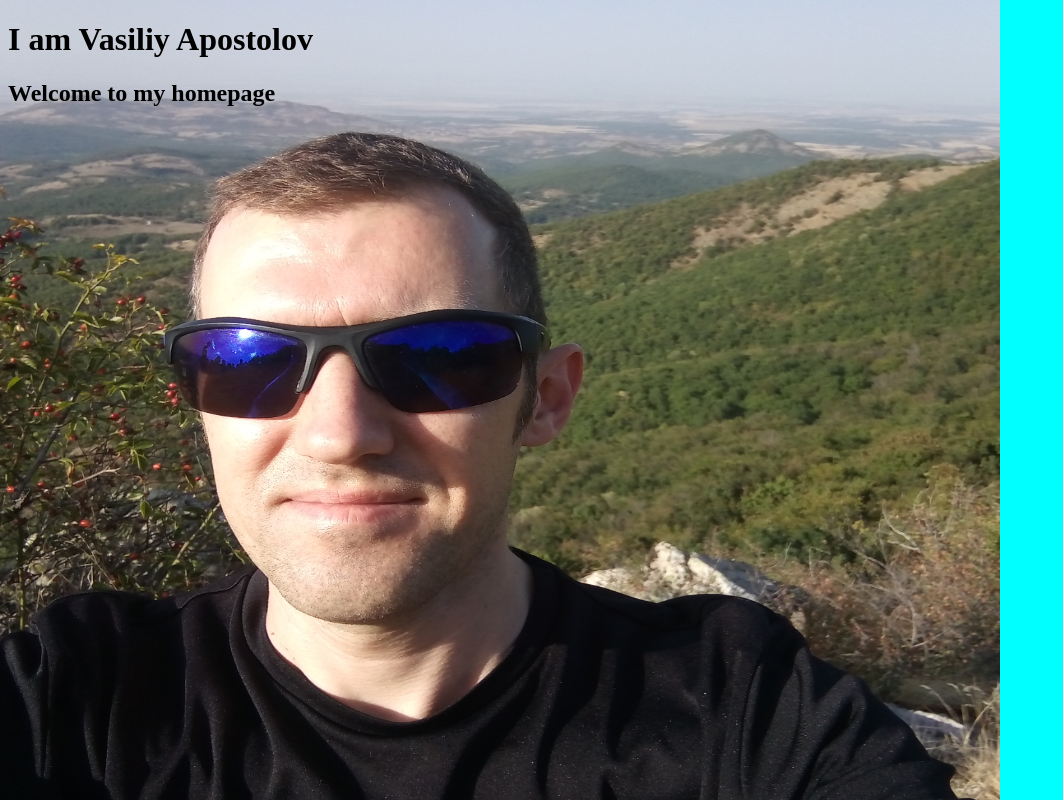
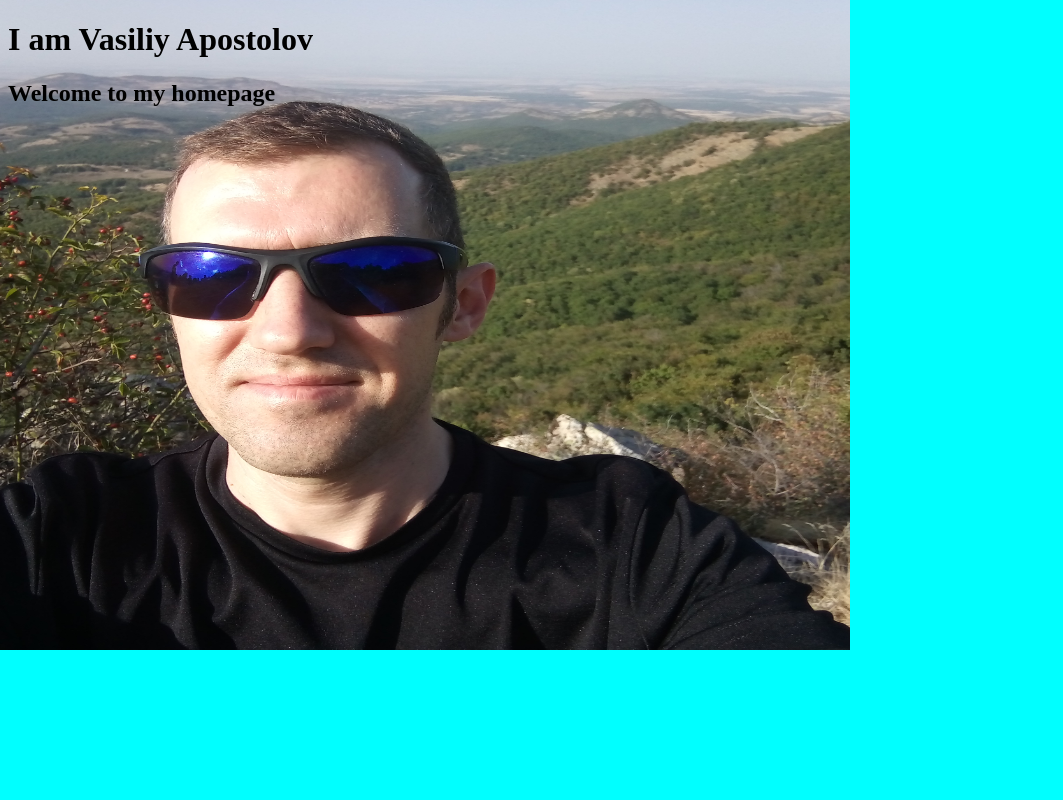
Before and after one commit to Vasville/project, a plain HTML site: page apostolov-v-s.net/index.html in a window 1280 px wide. Shown: the whole page, without its empty margins (0-1063 px from the left). Drawn offline with Linux system fonts and the light colour scheme.

Commit message:
for begin 3

```diff
--- a/apostolov-v-s.net/index.html
+++ b/apostolov-v-s.net/index.html
@@ -8,7 +8,7 @@
         body{
             background-image: url(./images/mypic3.jpg);
             background-color: #00ffff;
-            background-size: 1000px 850px;
+            background-size: 850px 650px;
             background-repeat: no-repeat
             }
     </style>
```
